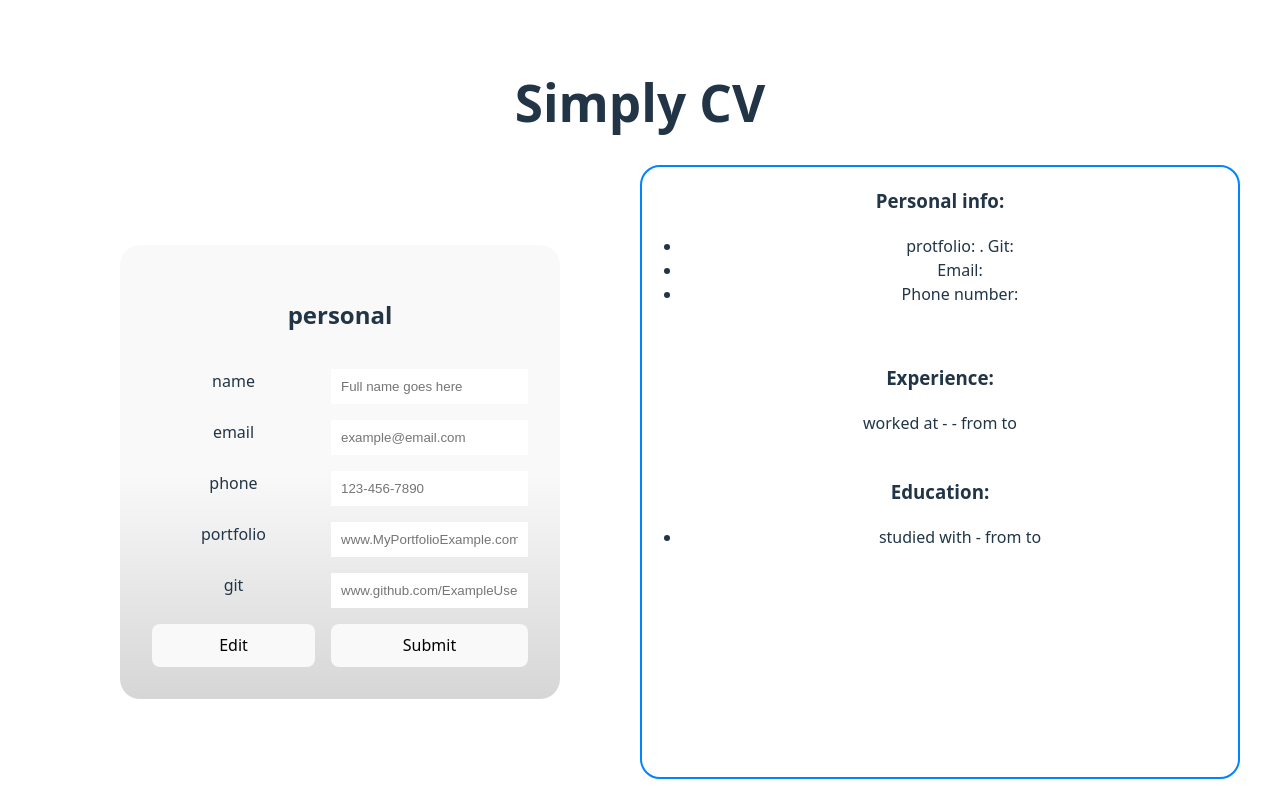
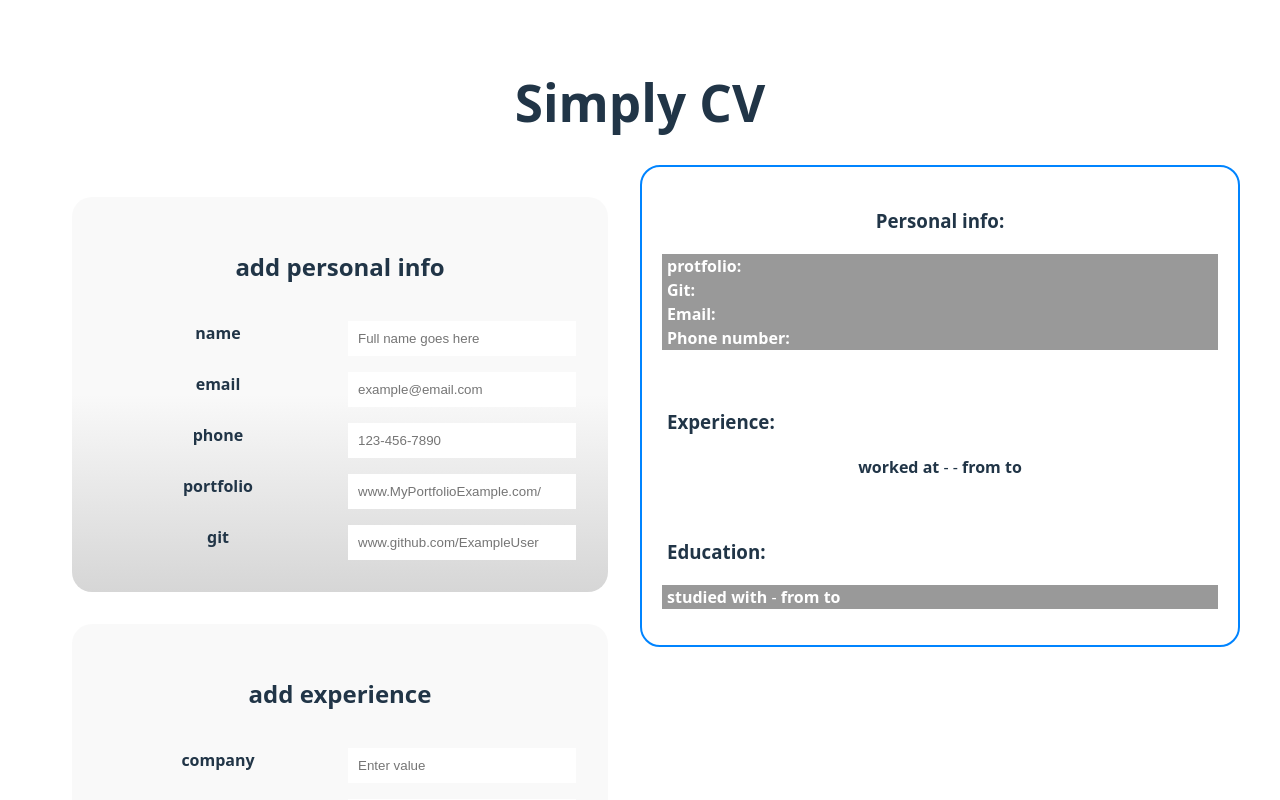
Before and after one commit to VoidOfMaya/CV-Application, a React app: page / in a window 1280 px wide. Shown: the top 800 px of the page. Built offline with nearby package versions, Linux system fonts and the light colour scheme; the HTML template or start-up script is replaced by a standard one.

Commit message:
feat(app): cv Application functional and updating live, no edit or submit required

```diff
--- a/src/App.jsx
+++ b/src/App.jsx
@@ -17,8 +17,10 @@ function App() {
   return (
    <div className='main-container'>
     <h1 className='header'>Simply CV</h1>
+    <div className='form-container'>
     <CvForm
-    section={'personal'}
+    className='personal-cv-form'
+    section={'personal info'}
     fieldList={[{name: 'name', type: 'text'},
                 {name: 'email', type: 'email'},
                 {name: 'phone', type: 'tel'},
@@ -33,11 +35,47 @@ function App() {
       }))
     }}
     />
-
-    <Cv personal={cvData.personal}
+    <CvForm
+    className='experience-cv-form'
+    section={'experience'}
+    fieldList={[{name: 'company', type: 'text'},
+                {name: 'position', type: 'email'},
+                {name: 'startDate', type: 'date'},
+                {name: 'endDate', type: 'date'},
+                {name: 'responsibilities', type: 'textarea'},
+            ]}
+    data={cvData.experience}
+    onChange={updatedData =>{
+      setCvData(prev=>({
+        ...prev,
+        experience: updatedData
+      }))
+    }}
+    />
+    <CvForm
+    className='education-cv-form'
+    section={'Education'}
+    fieldList={[{name: 'school', type: 'text'},
+                {name: 'subject', type: 'email'},
+                {name: 'startDate', type: 'date'},
+                {name: 'endDate', type: 'date'},
+            ]}
+    data={cvData.education}
+    onChange={updatedData =>{
+      setCvData(prev=>({
+        ...prev,
+        education: updatedData
+      }))
+    }}
+    />
+    </div>
+    <Cv
+        className='Cv-preview'
+        personal={cvData.personal}
         experience={cvData.experience}
         education={cvData.education}
         />
+
    </div>
   )
 }
--- a/src/components/cv.jsx
+++ b/src/components/cv.jsx
@@ -9,17 +9,19 @@ function Cv({personal, experience, education}){
             <h2>{personal.name}</h2>
             <h3>Personal info:</h3>
             <ul>
-                <li> protfolio: {personal.portfolio} . Git: {personal.git}</li>
-                <li>Email: {personal.email}</li>
-                <li>Phone number: {personal.phone}</li>
+                <li> <b>protfolio:</b> {personal.portfolio}</li>
+                <li><b>Git:</b> {personal.git}</li>
+                <li><b>Email:</b> {personal.email}</li>
+                <li><b>Phone number:</b> {personal.phone}</li>
             </ul>
             <br></br>
-            <h3>Experience:</h3>
-                <div>worked at {experience.company} - {experience.position} - from {experience.startDate} to {experience.endDate}</div>
+            <h3 className="experience-container">Experience:</h3>
+                <div><b>worked at</b> {experience.company} - {experience.position} - <b>from</b> {experience.startDate} <b>to</b> {experience.endDate}</div>
+                <p>{experience.responsibilities}</p>
             <br></br>
-            <h3>Education:</h3>
+            <h3 className="education-container">Education:</h3>
             <ul>
-                <li> studied with {education.school} - {education.title} from{education.startDate} to {education.endDate}</li>
+                <li> <b>studied with</b> {education.school} - {education.subject} <b>from</b>{education.startDate} <b>to</b> {education.endDate}</li>
             </ul>
 
         </div>
--- a/src/components/form.jsx
+++ b/src/components/form.jsx
@@ -1,6 +1,5 @@
-import { Fragment, useState } from 'react';
+import { Fragment} from 'react';
 import { handlePlaceHolder } from '../modules/placeholder';
-import {ButtonEl} from '../components/button.jsx';
 import '../styles/forms.css';
 
 //takes a list of fields to create with type eg: [{id, name, type},{id, name, type},{id, name, type}]
@@ -22,10 +21,12 @@ function CvForm({fieldList, section, data, onChange}){
 
         title(section);
         const filedKey =section+ '-'+ field.name
-        const typeExample = handlePlaceHolder(field.type)
         return(
             <Fragment key={filedKey}>
-                <label  htmlFor={field.name}>{field.name}</label>
+                <label  className='lab-field' htmlFor={field.name}>
+                    <b>{field.name}</b>
+                </label>
+
                 <input  className='input-field'
                         id={field.name}
                         name={field.name}
@@ -38,15 +39,17 @@ function CvForm({fieldList, section, data, onChange}){
         )
     })
     return(
+
+
         <>
+            <form className="cv-form " >
 
-        <form className="cv-form ">
-            <h2 className='title'>{name}</h2>
-            {constructForm}
-            <ButtonEl name={'Edit'} className='cvBtn'/>
-            <ButtonEl name={'Submit'} className='cvBtn'/>
-        </form>
+                <h2 className='title'>add {name}</h2>
+                {constructForm}
+
+            </form>
         </>
+
     )
 }
 
--- a/src/modules/placeholder.js
+++ b/src/modules/placeholder.js
@@ -5,8 +5,6 @@ function handlePlaceHolder(type){
 
     case "email":
       return "example@email.com";
-
-
 
     case "phone":
       return "123-456-7890";
@@ -23,21 +21,6 @@ function handlePlaceHolder(type){
     case "git":
       return "www.github.com/ExampleUser";
 
-    case "color":
-      return "#ffffff";
-
-    case "time":
-      return "HH:MM";
-
-    case "datetime-local":
-      return "YYYY-MM-DDTHH:MM";
-
-    case "month":
-      return "YYYY-MM";
-
-    case "week":
-      return "YYYY-W##";
-
     default:
       return "Enter value";
   }
--- a/src/styles/App.css
+++ b/src/styles/App.css
@@ -30,8 +30,22 @@ h1 {
 .main-container{
   display: grid;
   grid-template-columns: 1fr 1fr;
-  grid-template-rows: auto auto ;
+  grid-template-rows: auto auto;
   grid-template-areas:
-  "title title";
+  "title title"
+  "forms preview"
+
+ ;
 
 }
+.Cv-preview{
+  display: absolute;
+  grid-area: preview;
+  justify-items: start;
+}
+.form-container{
+
+  grid-area: forms;
+
+
+}
--- a/src/styles/cv.css
+++ b/src/styles/cv.css
@@ -1,4 +1,23 @@
 .cv-div{
     border: 2px solid rgb(0, 132, 255);
     border-radius: 20px;
+    padding: 20px;
+    height: max-content;
+
 }
+ul{
+  list-style: none;
+  justify-items: start;
+  background-color: rgb(153, 153, 153);
+  padding-left: 5px;
+  color: white;
+}
+.experience-container{
+    justify-self: start;
+    justify-items: start;
+    padding-left: 5px;
+}
+.education-container{
+    justify-self: start;
+    padding-left: 5px;
+}
--- a/src/styles/forms.css
+++ b/src/styles/forms.css
@@ -3,37 +3,47 @@
     background:linear-gradient(0deg,rgba(214, 214, 214, 1) 0%, rgba(249, 249, 249, 1) 50%);
     display: grid;
     grid-template-columns: 1fr 1fr;
-    grid-template-rows: auto;
+    grid-template-rows: auto auto;
     gap: 1em;
     padding: 2em;
     border-radius: 20px;
-    margin:5em;
+    margin:2em;
     max-width: 800px;
     grid-template-areas:
     "title title";
+    align-self: start;
+
 }
 .cv-form:focus{
     outline: 2px solid rgb(0, 132, 255);
+    outline-offset: -2px;
 }
 .cv-form:hover{
     outline: 2px solid rgb(0, 132, 255);
+    outline-offset: -2px;
 }
 .title{
     grid-area: title;
+}
+
+.label-field{
+    grid-area: label;
 }
 .input-field{
     padding: 10px;
     border: none;
 
 
+}
 
-}
 .input-field:hover{
     border-bottom: 2px solid rgb(0, 132, 255);
+    outline-offset: -2px;
 }
 .input-field:focus{
     border: none;
     border-bottom: 2px solid rgb(0, 132, 255);
+    outline-offset: -2px;
 }
 .input-field:active{
     border: none;
```
